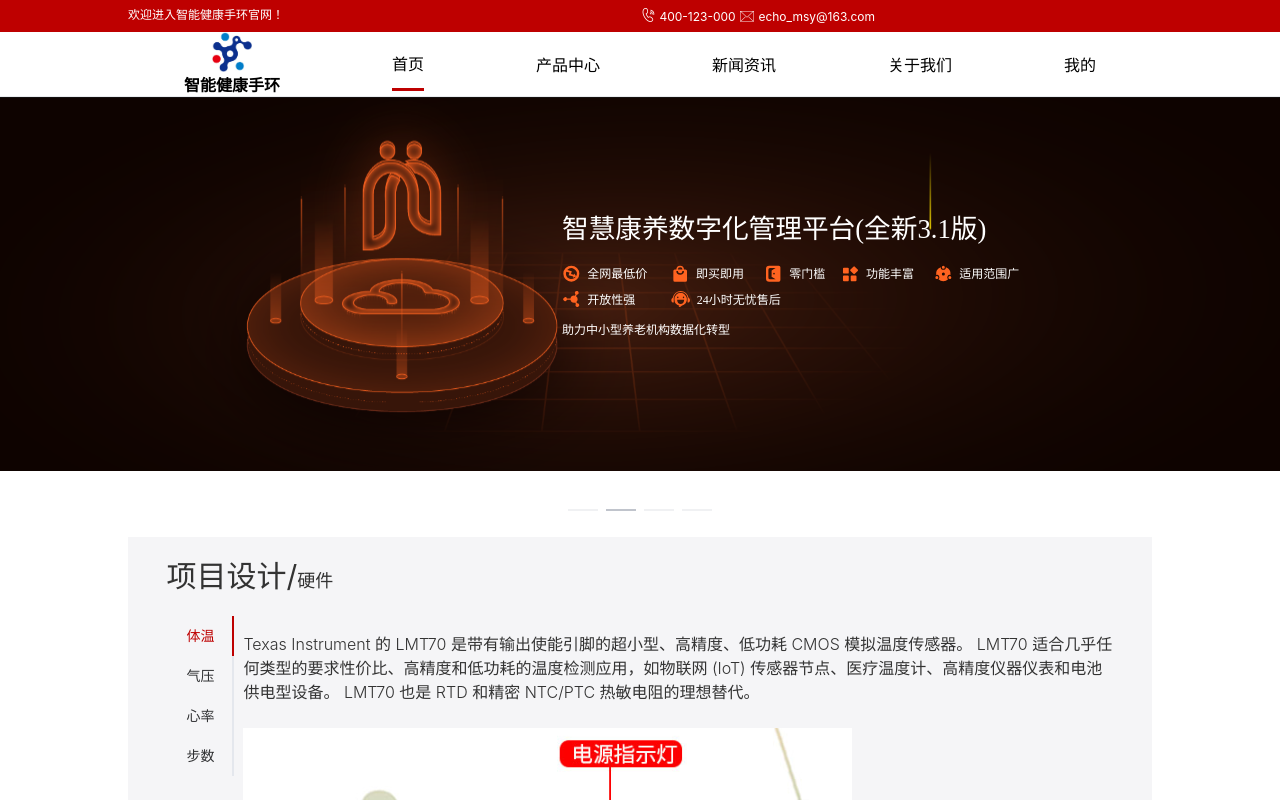
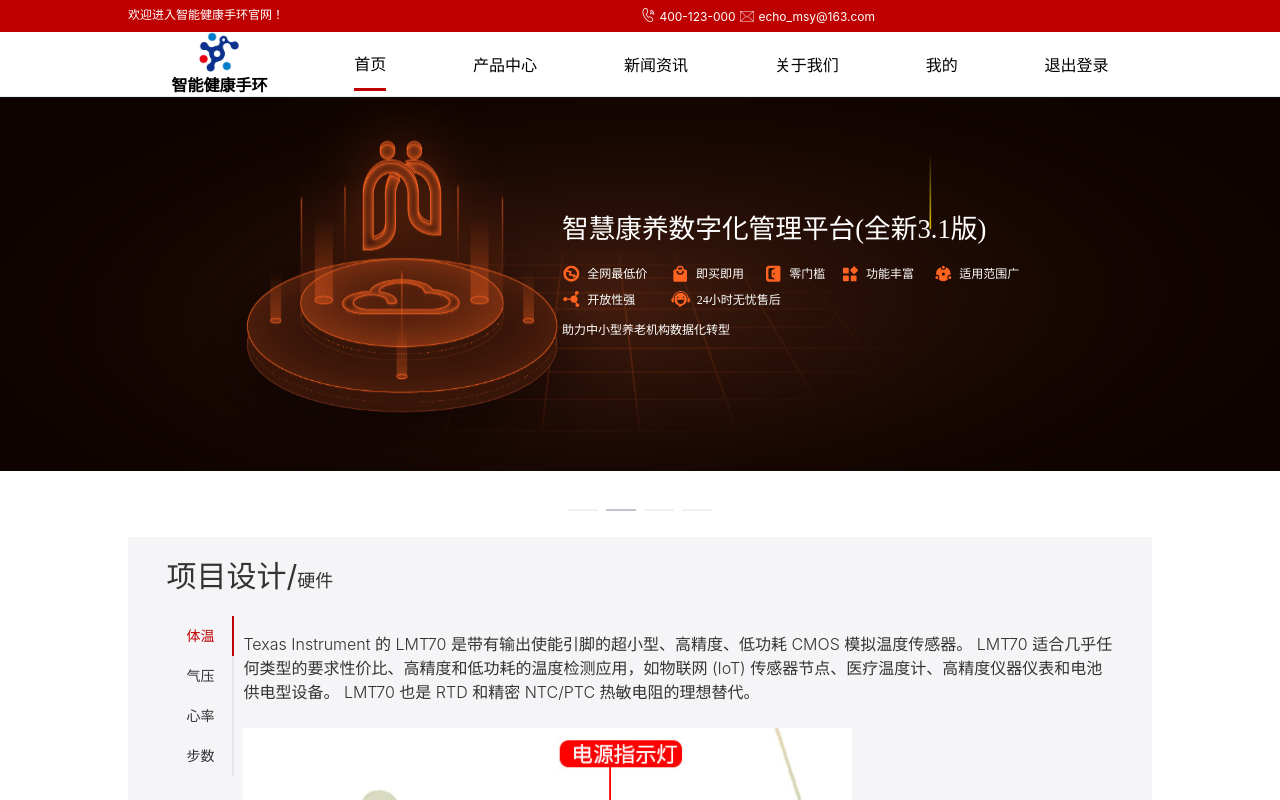
Before and after one commit to masaiya/Smart-Health-Bracelet, a Vue app in the folder web/: page /home in a window 1280 px wide. Shown: the top 800 px of the page. Built offline with nearby package versions, Linux system fonts and the light colour scheme; what vue-baidu-map would draw is missing.

Commit message:
退出登录

```diff
--- a/web/src/components/webHeader.vue
+++ b/web/src/components/webHeader.vue
@@ -14,6 +14,7 @@
       <router-link to="/news" class="nav-list"><a>新闻资讯</a></router-link>
       <router-link to="/about" class="nav-list"><a>关于我们</a></router-link>
       <router-link to="/my" class="nav-list"><a>我的</a></router-link>
+      <a class="nav-list a" @click="logout">退出登录</a>
     </div>
   </div>
 </template>
@@ -30,6 +31,10 @@ export default {
   watch:{
   },
   methods: {
+    logout() {
+      sessionStorage.removeItem("user");
+      window.location.href = '/my';
+    }
   }
 };
 </script>
@@ -87,5 +92,11 @@ export default {
       }
     }
   }
+  .a {
+    cursor: pointer;
+    &:hover {
+      border-bottom: 3px solid rgb(190, 0, 0);
+    }
+  }
 }
 </style>
```
